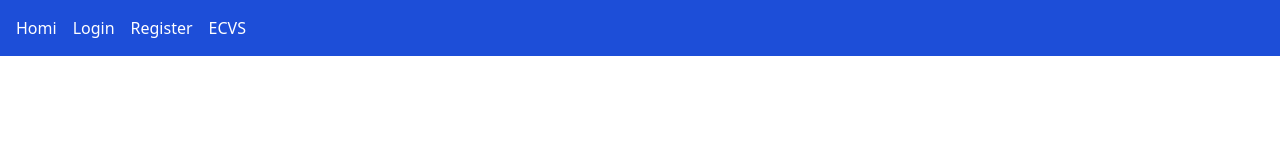
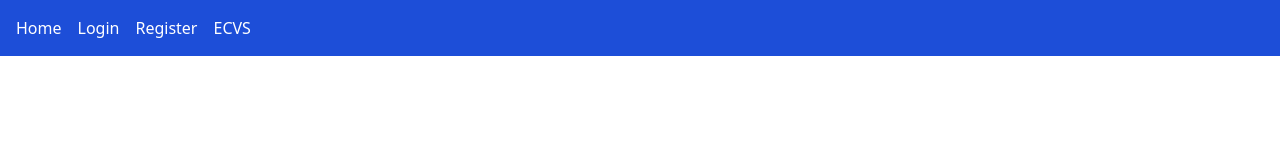
Before and after one commit to TikeMysonn/fyp-jan-19, a React (Create React App) app in the folder client/: page / in a window 1280 px wide. Shown: the top 160 px of the page. Built offline with nearby package versions, Linux system fonts and the light colour scheme.

Commit message:
clean up navbar typo

```diff
--- a/client/src/components/Navbar.js
+++ b/client/src/components/Navbar.js
@@ -8,7 +8,7 @@ const Navbar = () => {
       <ul className="flex space-x-4">
         <li>
           <Link to="/" className="hover:text-gray-300">
-            Homi
+            Home
           </Link>
         </li>
         <li>
```
